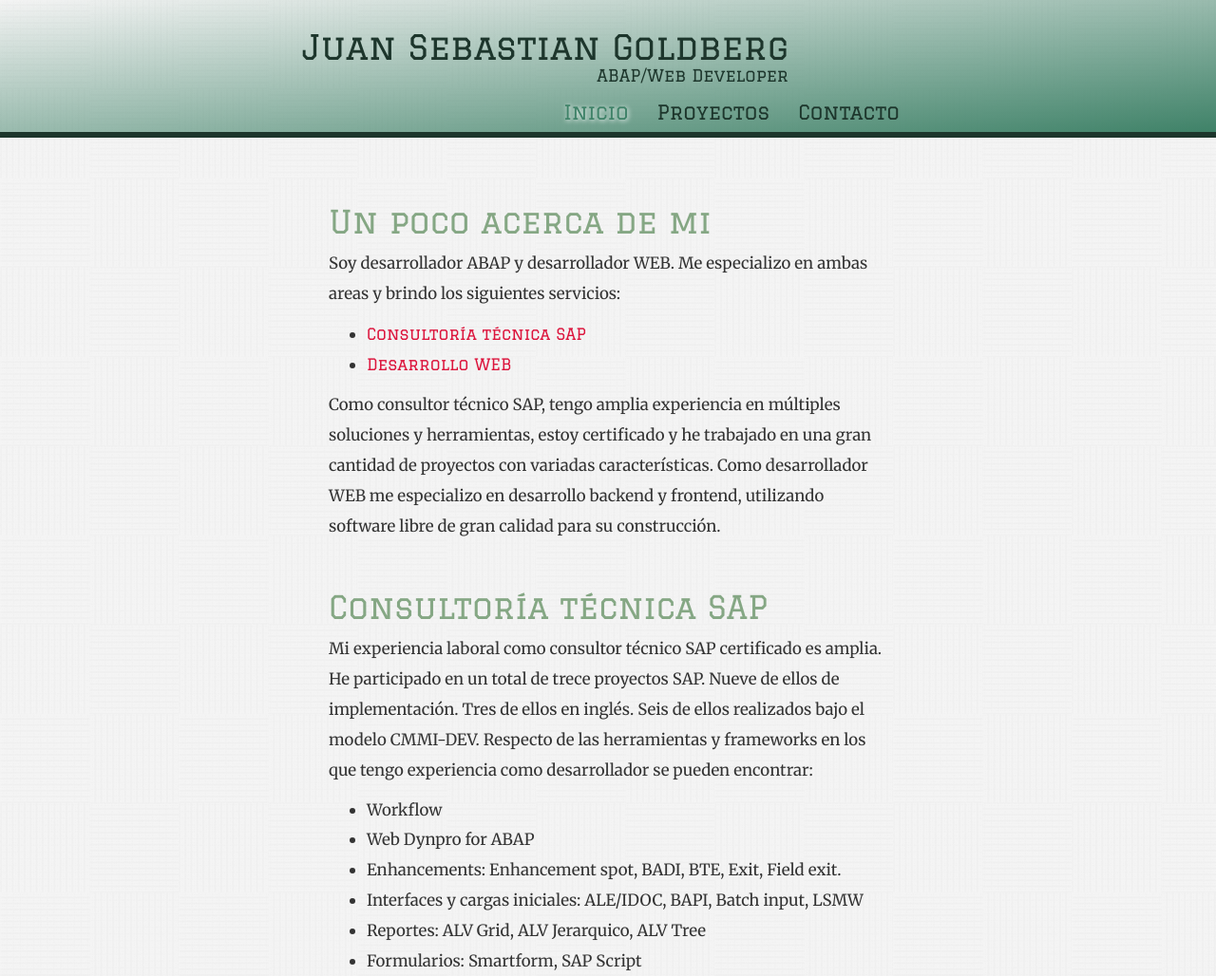
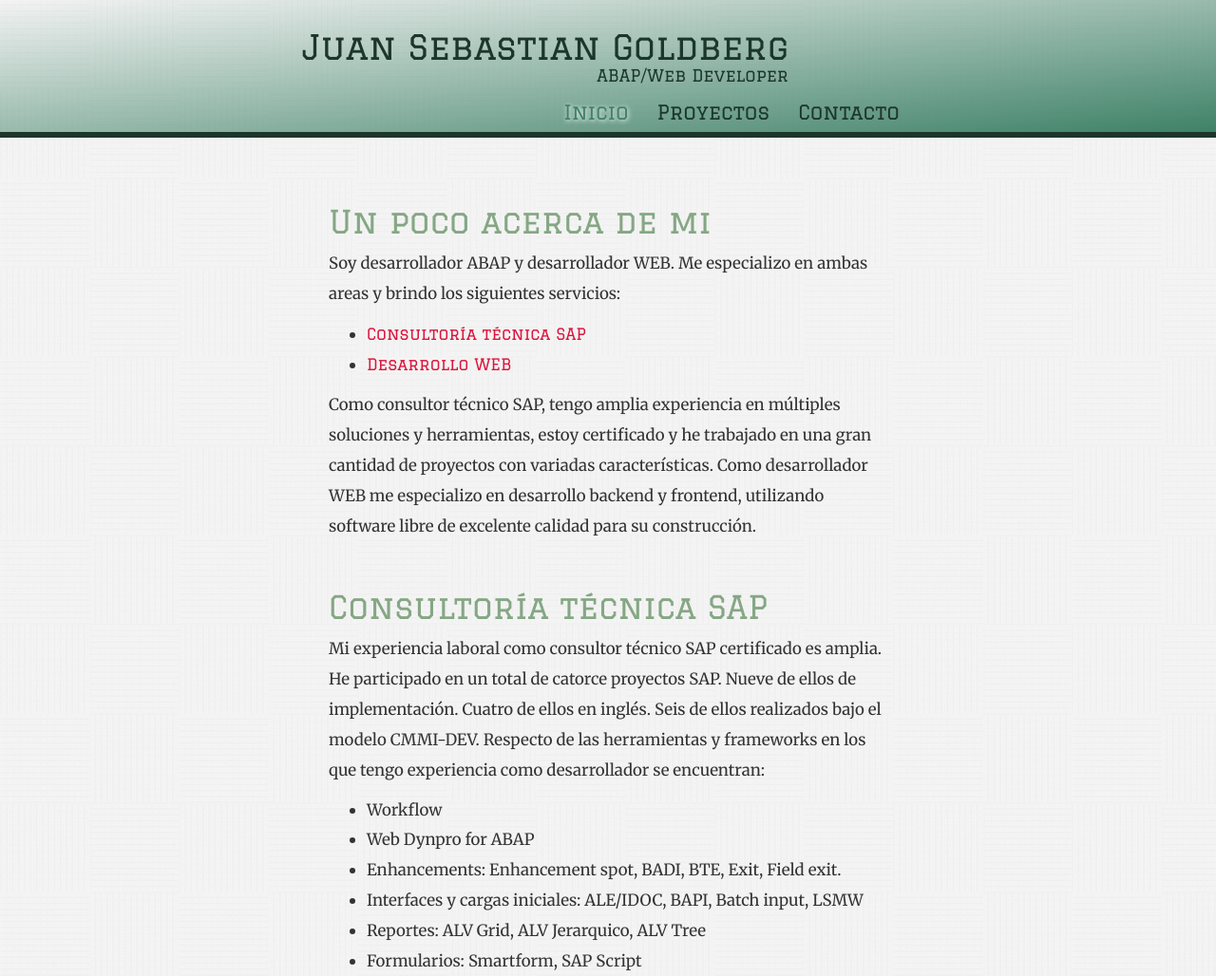
Before and after one commit to sebasgoldberg/jsg, a Django app: page / in a window 1280 px wide. Shown: the top 1028 px of the page at 95% size. Run offline with Django 3.2, Linux system fonts and the light colour scheme; some libraries are stand-ins or nearby versions.

Commit message:
Se realizan correcciones de redacción. Se obtienen los proyectos ordenados por fecha de más reciente a más antiguo.

```diff
--- a/curriculum/models.py
+++ b/curriculum/models.py
@@ -44,6 +44,10 @@
 
     def __unicode__(self):
         return self.descripcion
+
+    def get_proyectos_ordenados_por_fecha(self):
+        for proyecto in self.proyecto_set.all().order_by('-fechaDesde'):
+            yield proyecto
 
 class Proyecto(models.Model):
     titulo = models.CharField(max_length=100, verbose_name=_(u'Título'),
--- a/default/templates/default/index.html
+++ b/default/templates/default/index.html
@@ -15,16 +15,18 @@
 			<li><a href="#sap">Consultoría técnica SAP</a></li>
 			<li><a href="#web">Desarrollo WEB</a></li>
 		</ul>
-		Como consultor técnico SAP, tengo amplia experiencia en múltiples soluciones y herramientas, estoy certificado y he trabajado en una gran cantidad de proyectos con variadas características.
-		Como desarrollador WEB me especializo en desarrollo backend y frontend, utilizando software libre de gran calidad para su construcción.
+		Como consultor técnico SAP, tengo amplia experiencia en múltiples soluciones y herramientas,
+    estoy certificado y he trabajado en una gran cantidad de proyectos con variadas características.
+		Como desarrollador WEB me especializo en desarrollo backend y frontend,
+    utilizando software libre de excelente calidad para su construcción.
 	</p>
 </div>
 
 <div class='articulo'>
 	<a id='sap'><h3>Consultoría técnica SAP</h3></a>
 	<p>
-		Mi experiencia laboral como consultor técnico SAP certificado es amplia. He participado en un total de trece proyectos SAP. Nueve de ellos de implementación. Tres de ellos en inglés. Seis de ellos realizados bajo el modelo CMMI-DEV.
-		Respecto de las herramientas y frameworks en los que tengo experiencia como desarrollador se pueden encontrar:
+		Mi experiencia laboral como consultor técnico SAP certificado es amplia. He participado en un total de catorce proyectos SAP. Nueve de ellos de implementación. Cuatro de ellos en inglés. Seis de ellos realizados bajo el modelo CMMI-DEV.
+		Respecto de las herramientas y frameworks en los que tengo experiencia como desarrollador se encuentran:
 		<ul>
 		<li>Workflow</li>
 		<li>Web Dynpro for ABAP</li>
--- a/default/templates/default/proyectos.html
+++ b/default/templates/default/proyectos.html
@@ -23,7 +23,7 @@
 			{% for tipoProyecto in tipoProyectos %}
 				<div class="proyectos-por-tipo">
 					<a id='tipo-proyecto-{{tipoProyecto.id}}'><h1>{% trans "Proyectos" %} {{tipoProyecto.descripcion}}</h1></a>
-					{%for proyecto in tipoProyecto.proyecto_set.all%}
+					{%for proyecto in tipoProyecto.get_proyectos_ordenados_por_fecha %}
 					<li class="proyecto">
 							<div>
 								<a href="#" data-toggle="modal" data-target="#myModal{{proyecto.id}}">
```
